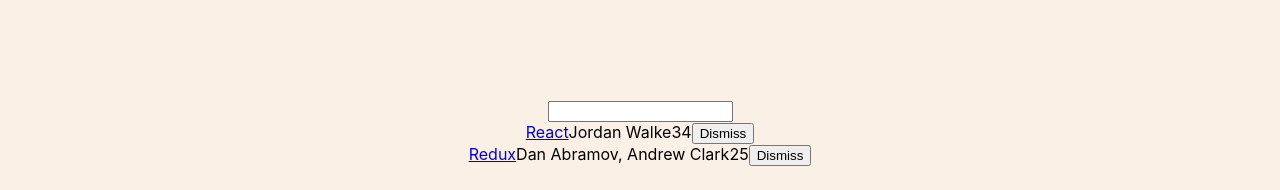
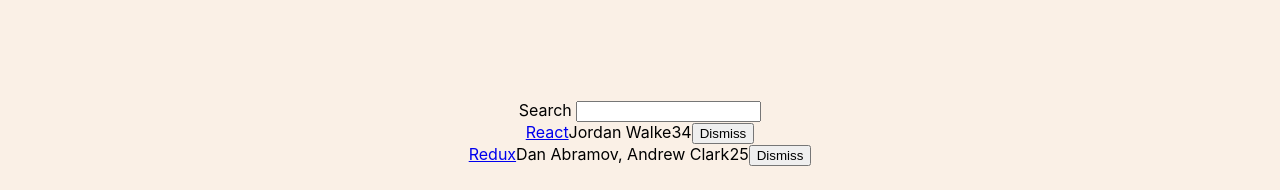
Before and after one commit to ofu997/r01, a React (Create React App) app: page / in a window 1280 px wide. Shown: the top 190 px of the page. Built offline with nearby package versions, Linux system fonts and the light colour scheme.

Commit message:
add composable element

```diff
--- a/src/App.js
+++ b/src/App.js
@@ -67,7 +67,9 @@
         <Search
           value = {searchTerm}
           onChange = {this.onSearchChange}
-        />
+        >
+          Search
+        </Search>
         <Table
           list = {list}
           pattern = {searchTerm}
@@ -80,10 +82,10 @@
 
 class Search extends Component {
   render() {
-    const { value, onChange} = this.props;
+    const { value, onChange, children } = this.props;
     return (
       <form>
-        <input
+        {children} <input
           type = "text"
           value = {value}
           onChange = {onChange}
@@ -100,9 +102,7 @@
       <div>
         {list.filter(isSearched(pattern)).map(item =>
           <div key={item.objectID}>
-            <span>
-            <a href={item.url}>{item.title}</a>
-            </span>
+            <span><a href={item.url}>{item.title}</a></span>
             <span>{item.author}</span>
             <span>{item.num_comments}</span>
             <span>{item.points}</span>
```
Lines whose indentation alone changed are shown as unchanged.
